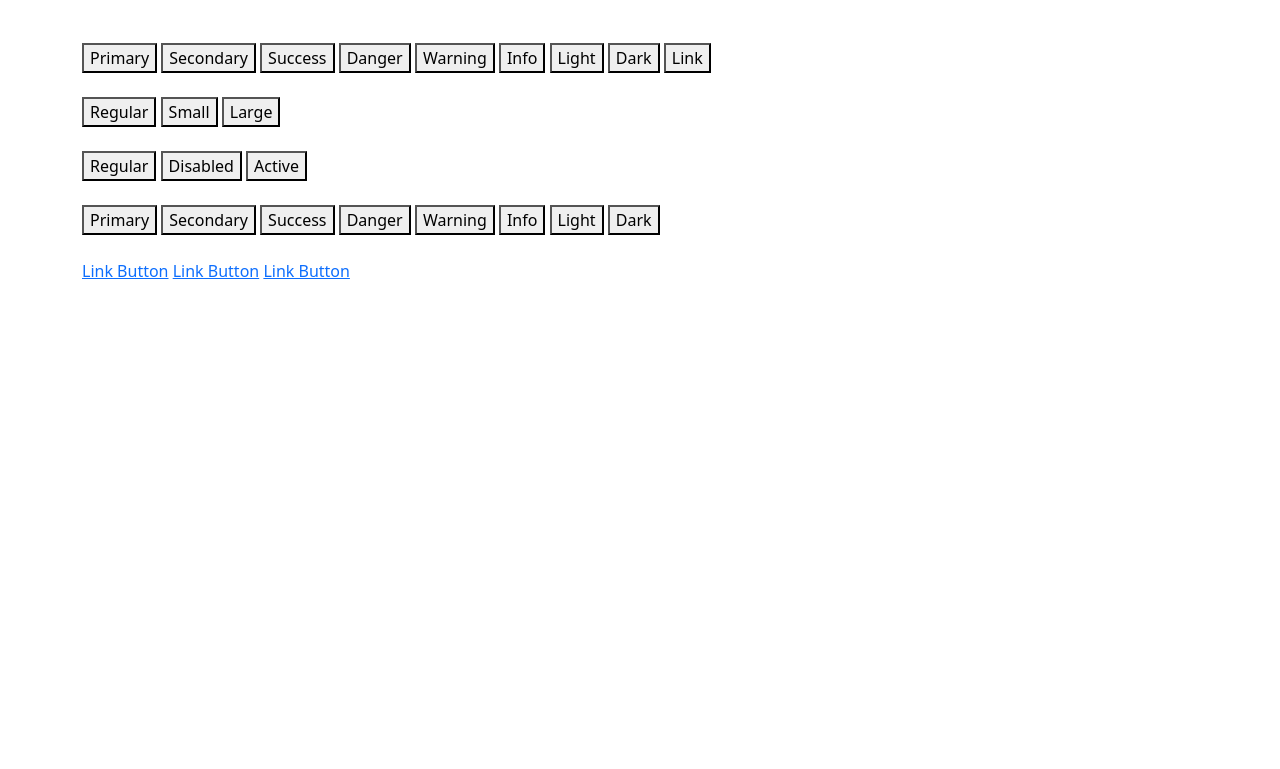
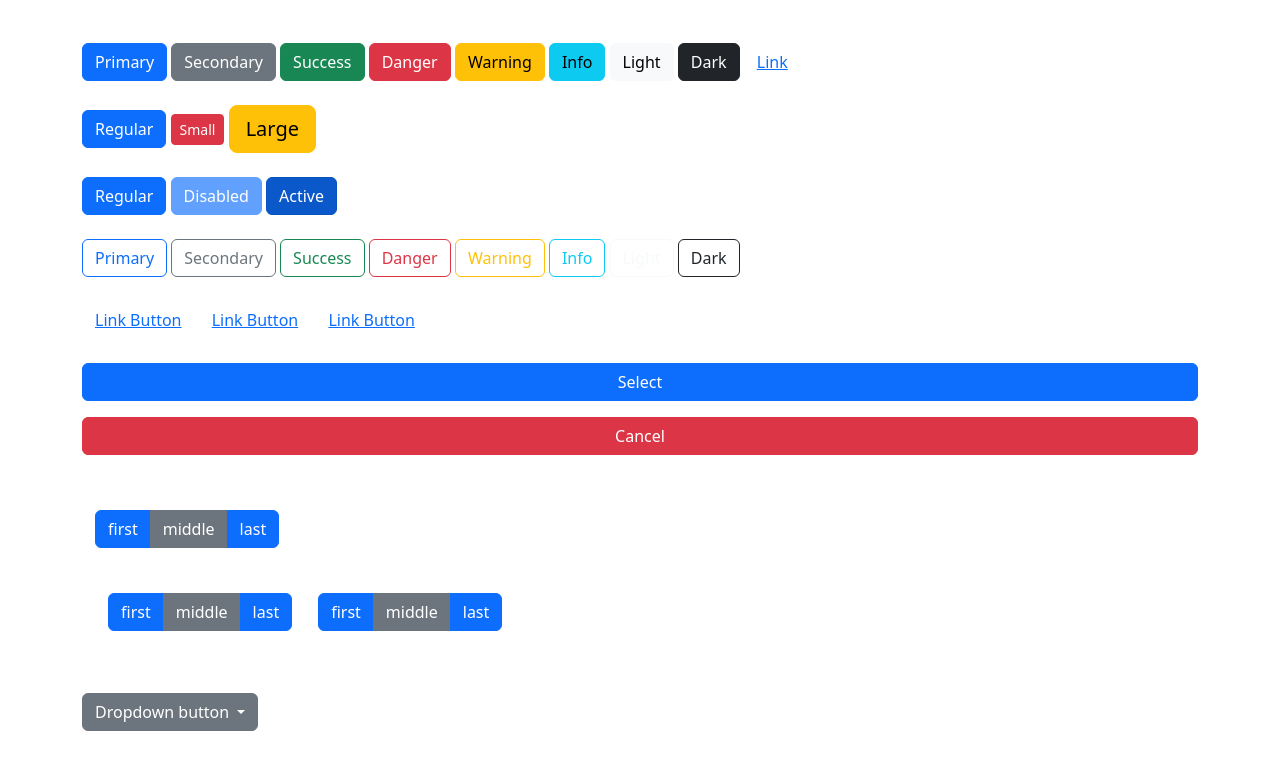
Before and after one commit to Arjun8124/html-css-basics, a plain HTML site: page bootstrap-sandbox/bootstrap-sandbox-start/08-buttons.html in a window 1280 px wide. Shown: the part 53-822 px from the top of the page. Drawn offline with Linux system fonts and the light colour scheme.

Commit message:
buttons in bootstrap

```diff
--- a/bootstrap-sandbox/bootstrap-sandbox-start/08-buttons.html
+++ b/bootstrap-sandbox/bootstrap-sandbox-start/08-buttons.html
@@ -12,68 +12,97 @@
       <h1 class="mb-5">Buttons</h1>
 
       <!-- Styles -->
-      <button class="">Primary</button>
-      <button class="">Secondary</button>
-      <button class="">Success</button>
-      <button class="">Danger</button>
-      <button class="">Warning</button>
-      <button class="">Info</button>
-      <button class="">Light</button>
-      <button class="">Dark</button>
-      <button class="">Link</button>
+      <button class="btn btn-primary">Primary</button>
+      <button class="btn btn-secondary">Secondary</button>
+      <button class="btn btn-success">Success</button>
+      <button class="btn btn-danger">Danger</button>
+      <button class="btn btn-warning">Warning</button>
+      <button class="btn btn-info">Info</button>
+      <button class="btn btn-light">Light</button>
+      <button class="btn btn-dark">Dark</button>
+      <button class="btn btn-link">Link</button>
 
       <br /><br />
 
       <!-- Button Sizes -->
-      <button class="">Regular</button>
-      <button class="">Small</button>
-      <button class="">Large</button>
+      <button class="btn btn-primary">Regular</button>
+      <button class="btn btn-danger btn-sm">Small</button>
+      <button class="btn btn-warning btn-lg">Large</button>
 
       <br /><br />
 
       <!-- Button States -->
-      <button class="">Regular</button>
-      <button class="">Disabled</button>
-      <button class="">Active</button>
+      <button class="btn btn-primary">Regular</button>
+      <button class="btn btn-primary disabled">Disabled</button>
+      <button class="btn btn-primary active">Active</button>
 
       <br /><br />
 
       <!-- Outline Buttons -->
-      <button class="">Primary</button>
-      <button class="">Secondary</button>
-      <button class="">Success</button>
-      <button class="">Danger</button>
-      <button class="">Warning</button>
-      <button class="">Info</button>
-      <button class="">Light</button>
-      <button class="">Dark</button>
+      <button class="btn btn-outline-primary">Primary</button>
+      <button class="btn btn-outline-secondary">Secondary</button>
+      <button class="btn btn-outline-success">Success</button>
+      <button class="btn btn-outline-danger">Danger</button>
+      <button class="btn btn-outline-warning">Warning</button>
+      <button class="btn btn-outline-info">Info</button>
+      <button class="btn btn-outline-light">Light</button>
+      <button class="btn btn-outline-dark">Dark</button>
 
       <br /><br />
 
       <!-- Links Formatted as Buttons -->
-      <a href="#" class="">Link Button</a>
-      <a href="#" class="">Link Button</a>
-      <a href="#" class="">Link Button</a>
+      <a href="#" class="btn btn-link">Link Button</a>
+      <a href="#" class="btn btn-link">Link Button</a>
+      <a href="#" class="btn btn-link">Link Button</a>
 
       <br /><br />
 
       <!-- Block Buttons -->
-
+      <div class="vstack gap-3">
+        <button class="btn btn-primary">Select</button>
+        <button class="btn btn-danger">Cancel</button>
+      </div>
 
       <br /><br />
 
       <!-- Button Group -->
-
+      <div class="btn btn-group">
+        <button class="btn btn-primary">first</button>
+        <button class="btn btn-secondary">middle</button>
+        <button class="btn btn-primary">last</button>
+      </div>
 
       <br /><br />
 
       <!-- Button Toolbar -->
+      <div class="btn btn-toolbar">
+        <div class="btn btn-group">
+          <button class="btn btn-primary">first</button>
+          <button class="btn btn-secondary">middle</button>
+          <button class="btn btn-primary">last</button>
+        </div>
 
+        <div class="btn btn-group">
+          <button class="btn btn-primary">first</button>
+          <button class="btn btn-secondary">middle</button>
+          <button class="btn btn-primary">last</button>
+        </div>
+      </div>
        <br /><br />
 
 
       <!-- Dropdown Button -->
-
+      <div class="dropdown">
+        <button class="btn btn-secondary dropdown-toggle" data-bs-toggle="dropdown" type="button">
+          Dropdown button
+        </button>
+        <ul class="dropdown-menu">
+          <li><a href="#" class="dropdown-item">Hi</a></li>
+          <li><a href="#" class="dropdown-item">Hello</a></li>
+          <li><a href="#" class="dropdown-item">Hola</a></li>
+          <li><a href="#" class="dropdown-item">Amigo</a></li>
+        </ul>
+      </div>
 
       <!-- Don't go past here -->
     </div>
```
